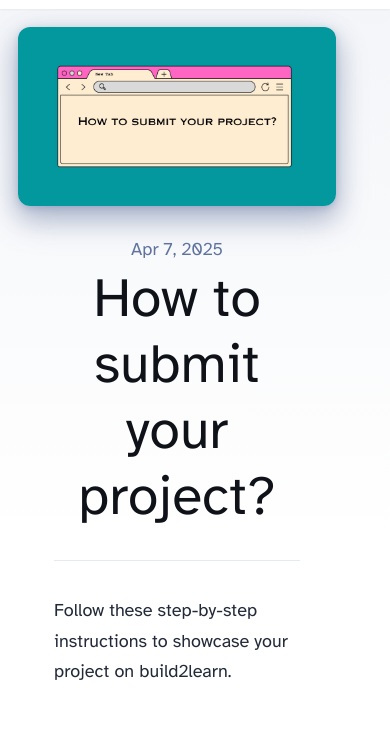
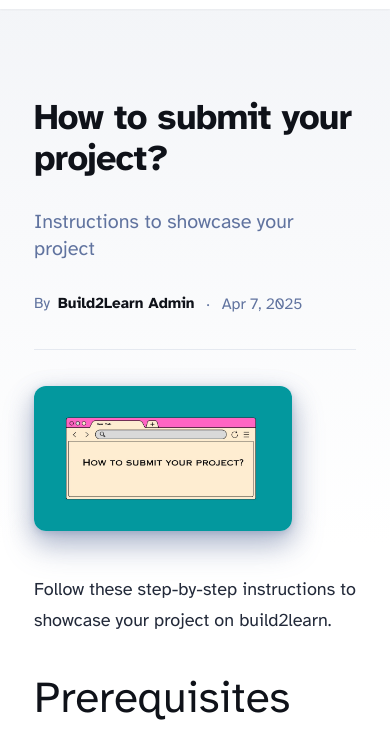
Before and after one commit to build2learn-in/build2learn, an Astro site: page /blog/how-to-submit-your-project in a window 390 px wide. Shown: the part 55-785 px from the top of the page. Built offline with nearby package versions, Linux system fonts and the light colour scheme; Astro itself is replaced by a stand-in of ours; some packages are replaced by stand-ins of ours.

Commit message:
Blog author setup (#107)

```diff
--- a/package.json
+++ b/package.json
@@ -22,7 +22,8 @@
     "@astrojs/tailwind": "^6.0.2",
     "@astrojs/ts-plugin": "^1.10.4",
     "@tailwindcss/vite": "^4.1.14",
-    "astro": "^5.14.1"
+    "astro": "^5.14.1",
+    "yaml": "^2.8.1"
   },
   "devDependencies": {
     "@commitlint/cli": "^20.1.0",
--- /dev/null
+++ b/src/components/BlogAuthor.astro
@@ -0,0 +1,73 @@
+---
+import { getAuthors } from '../utils/authors';
+
+interface Props {
+  authorKeys: string[];
+}
+
+const { authorKeys } = Astro.props;
+const authors = getAuthors(authorKeys);
+---
+
+<div class="blog-authors">
+  <span class="author-label">By</span>
+  {
+    authors.map((author, index) => (
+      <>
+        <a
+          href={author.githubUrl}
+          target="_blank"
+          rel="noopener noreferrer"
+          class="author-link"
+          title={`Visit ${author.displayName}'s GitHub profile`}
+        >
+          {author.displayName}
+        </a>
+        {index < authors.length - 1 && <span class="author-separator">, </span>}
+      </>
+    ))
+  }
+</div>
+
+<style>
+  .blog-authors {
+    display: flex;
+    align-items: center;
+    flex-wrap: wrap;
+    gap: 0.25rem;
+    margin: 0.5rem 0;
+    font-size: 0.95rem;
+    color: rgb(var(--gray));
+  }
+
+  .author-label {
+    font-weight: 500;
+    margin-right: 0.25rem;
+  }
+
+  .author-link {
+    color: rgb(var(--black));
+    text-decoration: none;
+    font-weight: 600;
+    transition: color 0.2s ease;
+  }
+
+  .author-link:hover {
+    color: rgb(var(--accent));
+    text-decoration: underline;
+  }
+
+  .author-separator {
+    color: rgb(var(--gray));
+  }
+
+  @media (prefers-color-scheme: dark) {
+    .author-link {
+      color: rgb(var(--white));
+    }
+
+    .author-link:hover {
+      color: rgb(var(--accent));
+    }
+  }
+</style>
--- a/src/content.config.ts
+++ b/src/content.config.ts
@@ -13,6 +13,8 @@ const blog = defineCollection({
     updatedDate: z.coerce.date().optional(),
     heroImage: z.string().optional(),
     tags: z.array(z.string()),
+    // Array of author keys, defaults to ['build2learn'] if not specified
+    authors: z.array(z.string()),
   }),
 });
 
--- a/src/content/blog/how-to-submit-your-project.md
+++ b/src/content/blog/how-to-submit-your-project.md
@@ -4,6 +4,7 @@
 pubDate: 'Apr 07 2025'
 heroImage: '/how-to-submit-your-project.jpg'
 tags: ['build2learn', 'contribution']
+authors: ['admin']
 ---
 
 Follow these step-by-step instructions to showcase your project on build2learn.
@@ -53,6 +54,15 @@
 demoLink: 'https://your-project-demo-link.com'
 tags: ['react', 'nodejs', 'mongodb']
 ---
+
+#### NOTE
+
+Add your details to src/data/authors.yaml file with your github details in the format:
+
+dorai:
+displayName: "Dorai Thodla"
+githubUsername: "dorait"
+bio: "Founder of Build2Learn community"
 
 #### About Project
 
--- /dev/null
+++ b/src/data/authors.yaml
@@ -0,0 +1,27 @@
+# Blog Authors Database
+# Add new authors here with their GitHub username and display name
+
+build2learn:
+  displayName: "Build2Learn"
+  githubUsername: "build2learn"
+  bio: "A community-led initiative for builders and learners"
+
+bhavani:
+  displayName: "Bhavani Ravi"
+  githubUsername: "bhavaniravi"
+  bio: "Tech enthusiast and community builder"
+
+shiny:
+  displayName: "Shiny"
+  githubUsername: "shinysu"
+  bio: "Community organizer and developer"
+
+dorai:
+  displayName: "Dorai Thodla"
+  githubUsername: "dorait"
+  bio: "Founder of Build2Learn community"
+
+admin:
+  displayName: "Build2Learn Admin"
+  githubUsername: "build2learn"
+  bio: "Build2Learn administrative account"
--- a/src/layouts/BlogPost.astro
+++ b/src/layouts/BlogPost.astro
@@ -5,10 +5,11 @@ import Header from '../components/Header.astro';
 import Footer from '../components/Footer.astro';
 import FormattedDate from '../components/FormattedDate.astro';
 import SocialShareButtons from '../components/SocialShareButtons.astro';
+import BlogAuthor from '../components/BlogAuthor.astro';
 
 type Props = CollectionEntry<'blog'>['data'];
 
-const { title, description, pubDate, updatedDate, heroImage, tags } =
+const { title, description, pubDate, updatedDate, heroImage, tags, authors } =
   Astro.props;
 ---
 
@@ -17,35 +18,114 @@ const { title, description, pubDate, updatedDate, heroImage, tags } =
     <BaseHead title={title} description={description} image={heroImage} />
     <style>
       main {
-        width: calc(100% - 2em);
+        width: 100%;
+        max-width: 100%;
+        margin: 0 auto;
+        padding: 3em 1rem;
+      }
+
+      @media (min-width: 640px) {
+        main {
+          padding: 3em 1.5rem;
+        }
+      }
+
+      @media (min-width: 1024px) {
+        main {
+          padding: 3em 2rem;
+          max-width: 1080px;
+        }
+      }
+
+      article {
         max-width: 100%;
         margin: 0;
+        padding: 0;
       }
+
+      .title-section {
+        margin-bottom: 2em;
+      }
+
+      .title-section h1 {
+        margin: 0 0 0.75em 0;
+        font-size: 2.75em;
+        line-height: 1.15;
+        font-weight: 700;
+        color: rgb(var(--black));
+        letter-spacing: -0.02em;
+      }
+
+      .subtitle {
+        font-size: 1.25em;
+        line-height: 1.4;
+        color: rgb(var(--gray));
+        margin-bottom: 1em;
+      }
+
+      .meta-info {
+        display: flex;
+        align-items: center;
+        gap: 0.75em;
+        color: rgb(var(--gray));
+        font-size: 0.875em;
+        padding-bottom: 1.5em;
+        border-bottom: 1px solid rgb(var(--gray-light));
+        margin-top: 0.5em;
+      }
+
+      .meta-info .date-separator {
+        color: rgb(var(--gray));
+      }
+
+      .last-updated-on {
+        font-style: italic;
+        font-size: 0.875em;
+        color: rgb(var(--gray));
+      }
+
       .hero-image {
-        width: 100%;
+        width: 80%;
+        max-width: 900px;
+        margin: 0 0 2.5em 0;
       }
+
       .hero-image img {
         display: block;
-        margin: 0 auto;
+        width: 100%;
+        height: auto;
         border-radius: 12px;
         box-shadow: var(--box-shadow);
       }
 
-      .title {
-        margin-bottom: 1em;
-        padding: 1em 0;
-        text-align: center;
-        line-height: 1;
+      .author-section {
+        margin-top: 2.5em;
+        margin-bottom: 0;
       }
-      .title h1 {
-        margin: 0 0 0.5em 0;
+
+      article .prose {
+        width: 100%;
+        max-width: 100%;
+        margin: 0;
+        padding: 0;
       }
-      .date {
-        margin-bottom: 0.5em;
-        color: rgb(var(--gray));
+
+      @media (max-width: 720px) {
+        article {
+          padding: 2em 1em;
         }
-      .last-updated-on {
-        font-style: italic;
+
+        .title-section h1 {
+          font-size: 2em;
+        }
+
+        .subtitle {
+          font-size: 1.1em;
+        }
+
+        .meta-info {
+          flex-wrap: wrap;
+        }
       }
     </style>
   </head>
@@ -54,28 +134,35 @@ const { title, description, pubDate, updatedDate, heroImage, tags } =
     <Header />
     <main>
       <article>
-        <div class="hero-image">
+        <div class="title-section">
+          <h1>{title}</h1>
+          {description && <div class="subtitle">{description}</div>}
+          <div class="meta-info">
+            {authors && <BlogAuthor authorKeys={authors} />}
+            <span class="date-separator">·</span>
+            <FormattedDate date={pubDate} />
             {
-            heroImage && (
-              <img width={1020} height={510} src={heroImage} alt="" />
+              updatedDate && (
+                <>
+                  <span class="date-separator">·</span>
+                  <div class="last-updated-on">
+                    Updated <FormattedDate date={updatedDate} />
+                  </div>
+                </>
               )
             }
           </div>
-        <div class="prose">
-          <div class="title">
-            <div class="date">
-              <FormattedDate date={pubDate} />
+        </div>
+
         {
-                updatedDate && (
-                  <div class="last-updated-on">
-                    Last updated on <FormattedDate date={updatedDate} />
+          heroImage && (
+            <div class="hero-image">
+              <img width={1020} height={510} src={heroImage} alt="" />
             </div>
           )
         }
-            </div>
-            <h1>{title}</h1>
-            <hr />
-          </div>
+
+        <div class="prose">
           <slot />
 
           <!-- Social Share Section -->
--- /dev/null
+++ b/src/utils/authors.ts
@@ -0,0 +1,96 @@
+import fs from 'fs';
+import path from 'path';
+import yaml from 'yaml';
+
+/**
+ * Author interface defining the structure of author data
+ */
+export interface Author {
+  displayName: string;
+  githubUsername: string;
+  bio?: string;
+  githubUrl: string; // Generated from githubUsername
+}
+
+/**
+ * Raw author data from YAML file (before processing)
+ */
+interface RawAuthor {
+  displayName: string;
+  githubUsername: string;
+  bio?: string;
+}
+
+/**
+ * Cache for loaded authors to avoid repeated file reads
+ */
+let authorsCache: Record<string, RawAuthor> | null = null;
+
+/**
+ * Loads all authors from the authors.yaml file
+ * @returns Record of author keys to author data
+ */
+function loadAuthors(): Record<string, RawAuthor> {
+  if (authorsCache) {
+    return authorsCache;
+  }
+
+  try {
+    const authorsPath = path.join(process.cwd(), 'src/data/authors.yaml');
+    const fileContents = fs.readFileSync(authorsPath, 'utf8');
+    authorsCache = yaml.parse(fileContents);
+    return authorsCache || {};
+  } catch (error) {
+    console.error('Error loading authors.yaml:', error);
+    return {};
+  }
+}
+
+/**
+ * Gets a single author by their key
+ * @param authorKey - The key of the author (e.g., 'bhavani', 'build2learn')
+ * @returns Author object with all details including generated githubUrl
+ */
+export function getAuthor(authorKey: string): Author {
+  const authors = loadAuthors();
+  const rawAuthor = authors[authorKey];
+
+  if (!rawAuthor) {
+    throw new Error(
+      `Author "${authorKey}" not found in authors.yaml. ` +
+        `Please add them to src/data/authors.yaml before using in blog posts.`
+    );
+  }
+
+  return {
+    ...rawAuthor,
+    githubUrl: `https://github.com/${rawAuthor.githubUsername}`,
+  };
+}
+
+/**
+ * Gets multiple authors by their keys
+ * @param authorKeys - Array of author keys
+ * @returns Array of Author objects
+ */
+export function getAuthors(authorKeys: string[]): Author[] {
+  return authorKeys.map((key) => getAuthor(key));
+}
+
+/**
+ * Gets all available authors
+ * @returns Record of all authors
+ */
+export function getAllAuthors(): Record<string, Author> {
+  const authors = loadAuthors();
+  const result: Record<string, Author> = {};
+
+  for (const [key, rawAuthor] of Object.entries(authors)) {
+    result[key] = {
+      ...rawAuthor,
+      githubUrl: `https://github.com/${rawAuthor.githubUsername}`,
+    };
+  }
+
+  return result;
+}
```
Also changed, not shown: pnpm-lock.yaml. Lines whose indentation alone changed are shown as unchanged.
